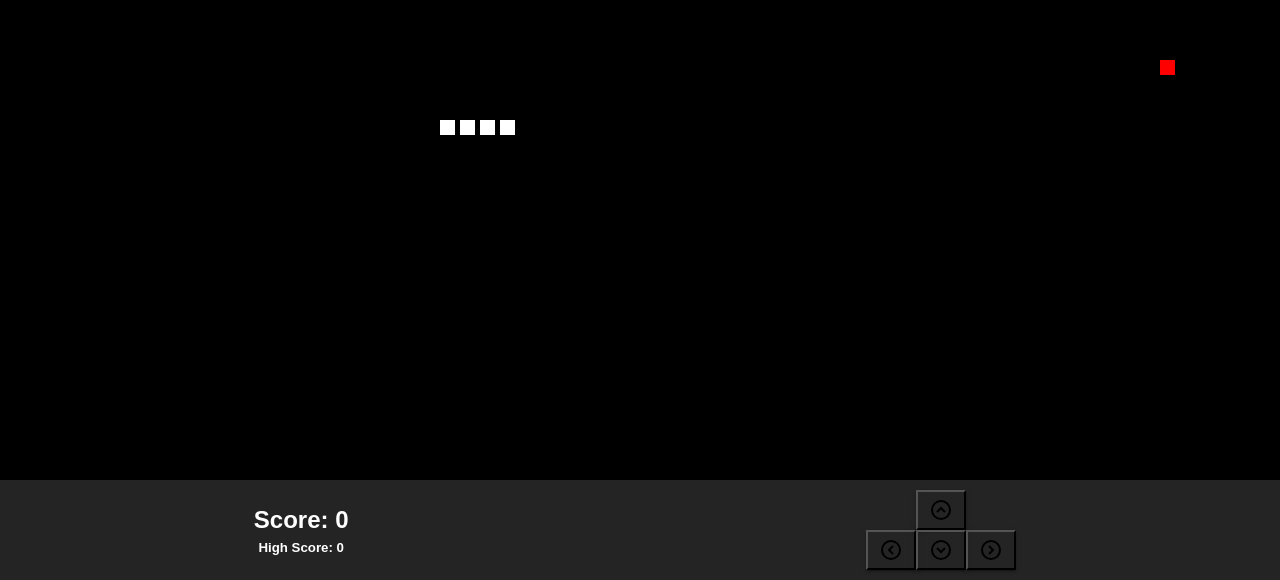
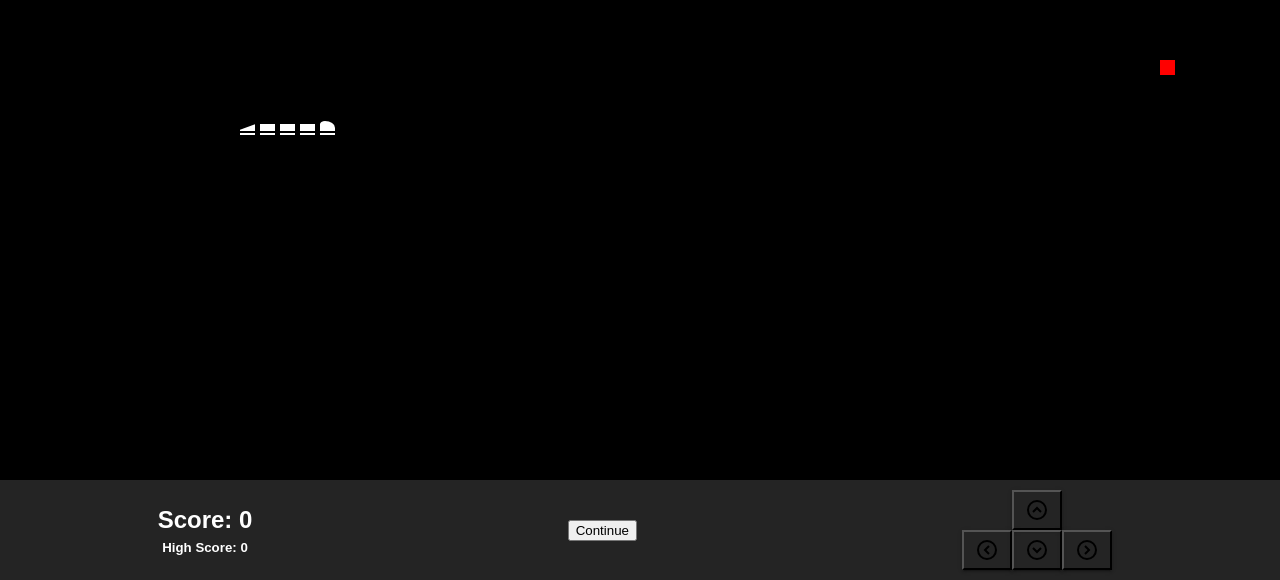
Before and after one commit to jegatheesprana/snake-game, a React (Vite) app: page / in a window 1280 px wide. Shown: the part 220-800 px from the top of the page. Built offline with nearby package versions, Linux system fonts and the light colour scheme.

Commit message:
added direction based snake design

```diff
--- a/src/App.tsx
+++ b/src/App.tsx
@@ -1,5 +1,5 @@
 import { useEffect, useState, useRef } from "react"
-import Arrow, { Direction } from "./Arrow"
+import Arrow from "./Arrow"
 
 const boxSize = 20
 const scoreForFood = 100
@@ -8,9 +8,33 @@ const getNearPixel = (value: number) => value - (value % boxSize)
 const maxHeight = getNearPixel(document.body.clientHeight) - 100
 const maxWidth = getNearPixel(document.body.clientWidth)
 
+export enum Direction {
+    UP = "up",
+    DOWN = "down",
+    LEFT = "left",
+    RIGHT = "right",
+}
+
 type Position = {
     x: number
     y: number
+}
+
+enum SnakePartType {
+    HEAD = "head",
+    OPEN_MOUTH = "open-mouth",
+    BODY = "body",
+    TAIL = "tail",
+}
+
+type SnakePart = {
+    id: string
+    position: Position
+    bend: boolean
+    inward?: boolean
+    direction: Direction
+    type: SnakePartType
+    ateFood: boolean
 }
 
 const correctPosition = (position: Position) => {
@@ -26,16 +50,16 @@ const initialPosition = {
     y: getNearPixel(maxHeight / 2),
 }
 
-const validateNewPosition = (boxes: Position[], newPosition: Position) => {
+const validateNewPosition = (boxes: SnakePart[], newPosition: Position) => {
     for (const box of boxes) {
-        if (box.x === newPosition.x && box.y === newPosition.y) {
+        if (box.position.x === newPosition.x && box.position.y === newPosition.y) {
             return false
         }
     }
     return true
 }
 
-const getNewRandomPosition = (boxes: Position[]) => {
+const getNewRandomPosition = (boxes: SnakePart[]) => {
     const x = getNearPixel(Math.random() * maxWidth)
     const y = getNearPixel(Math.random() * maxHeight)
     const inBody = !validateNewPosition(boxes, { x, y })
@@ -51,25 +75,90 @@ const getNextDirection = (buffer: Direction[]) => {
     return buffer[0]
 }
 
-export default function App() {
-    const boxesRef = useRef<Position[]>([
-        correctPosition({
+function generateId(): string {
+    var S4 = function () {
+        return (((1 + Math.random()) * 0x10000) | 0).toString(16).substring(1)
+    }
+    return S4() + S4() + "-" + S4() + "-" + S4() + "-" + S4() + "-" + S4() + S4() + S4()
+}
+
+const incrementPosition = (position: Position, direction: Direction) => {
+    switch (direction) {
+        case Direction.UP:
+            position.y -= boxSize
+            break
+        case Direction.DOWN:
+            position.y += boxSize
+            break
+        case Direction.RIGHT:
+            position.x += boxSize
+            break
+        case Direction.LEFT:
+            position.x -= boxSize
+            break
+    }
+}
+
+const initialSnake: SnakePart[] = [
+    {
+        id: generateId(),
+        position: correctPosition({
+            x: initialPosition.x,
+            y: initialPosition.y,
+        }),
+        bend: false,
+        direction: Direction.RIGHT,
+        type: SnakePartType.HEAD,
+        ateFood: false,
+    },
+    {
+        id: generateId(),
+        position: correctPosition({
+            x: initialPosition.x - boxSize,
+            y: initialPosition.y,
+        }),
+        bend: false,
+        direction: Direction.RIGHT,
+        type: SnakePartType.BODY,
+        ateFood: false,
+    },
+    {
+        id: generateId(),
+        position: correctPosition({
+            x: initialPosition.x - 2 * boxSize,
+            y: initialPosition.y,
+        }),
+        bend: false,
+        direction: Direction.RIGHT,
+        type: SnakePartType.BODY,
+        ateFood: false,
+    },
+    {
+        id: generateId(),
+        position: correctPosition({
             x: initialPosition.x - 3 * boxSize,
             y: initialPosition.y,
         }),
-        correctPosition({
-            x: initialPosition.x - 2 * boxSize,
+        bend: false,
+        direction: Direction.RIGHT,
+        type: SnakePartType.BODY,
+        ateFood: false,
+    },
+    {
+        id: generateId(),
+        position: correctPosition({
+            x: initialPosition.x - 4 * boxSize,
             y: initialPosition.y,
         }),
-        correctPosition({
-            x: initialPosition.x - boxSize,
-            y: initialPosition.y,
-        }),
-        correctPosition({
-            x: initialPosition.x,
-            y: initialPosition.y,
-        }),
-    ])
+        bend: false,
+        direction: Direction.RIGHT,
+        type: SnakePartType.TAIL,
+        ateFood: false,
+    },
+]
+
+export default function App() {
+    const boxesRef = useRef<SnakePart[]>(initialSnake)
     const [boxes, setBoxes] = useState(boxesRef.current)
     const [score, setScore] = useState(0)
     const speedUpCounterRef = useRef(0)
@@ -85,6 +174,7 @@ export default function App() {
     const [gameOver, setGameOver] = useState(false)
     const [food, setFood] = useState(foodRef.current)
     const [highScore, setHighScore] = useState(Number(localStorage.getItem("highScore") ?? "0"))
+    const [paused, setPaused] = useState(true)
 
     const pushDirection = (newDirection: Direction) => {
         const last = directionRef.current[directionRef.current.length - 1]
@@ -109,32 +199,67 @@ export default function App() {
             y: positionRef.current.y,
         }
 
-        switch (direction) {
-            case Direction.UP:
-                temPosition.y -= boxSize
-                break
-            case Direction.DOWN:
-                temPosition.y += boxSize
-                break
-            case Direction.RIGHT:
-                temPosition.x += boxSize
-                break
-            case Direction.LEFT:
-                temPosition.x -= boxSize
-                break
-        }
+        incrementPosition(temPosition, direction)
 
         temPosition = correctPosition(temPosition)
 
         const lastRemoved = [...boxesRef.current]
-        lastRemoved.shift()
+        lastRemoved.pop()
 
         const isValid = validateNewPosition(lastRemoved, temPosition)
-        const ateFood = temPosition.x === foodRef.current.x && temPosition.y === foodRef.current.y
         if (!isValid) {
             setGameOver(true)
-        } else if (ateFood) {
-            boxesRef.current.push(temPosition)
+            return
+        }
+
+        const ateFood = temPosition.x === foodRef.current.x && temPosition.y === foodRef.current.y
+        const currentHead = { ...boxesRef.current.shift() } as SnakePart
+        const directionChanged = currentHead.direction !== direction
+        const newHead: SnakePart = {
+            id: generateId(),
+            position: temPosition,
+            bend: false,
+            direction,
+            type: SnakePartType.HEAD,
+            ateFood,
+        }
+
+        // predict food above
+        const duplicatePosition: Position = { ...temPosition }
+        incrementPosition(duplicatePosition, direction)
+        const willEat = duplicatePosition.x === foodRef.current.x && duplicatePosition.y === foodRef.current.y
+        if (willEat) {
+            newHead.type = SnakePartType.OPEN_MOUTH
+        }
+
+        currentHead.type = SnakePartType.BODY
+        currentHead.bend = directionChanged
+        if (directionChanged) {
+            let inward =
+                (currentHead.direction === Direction.RIGHT && direction === Direction.UP) ||
+                (currentHead.direction === Direction.UP && direction === Direction.LEFT) ||
+                (currentHead.direction === Direction.LEFT && direction === Direction.DOWN) ||
+                (currentHead.direction === Direction.DOWN && direction === Direction.RIGHT)
+            currentHead.inward = inward
+        }
+
+        boxesRef.current.unshift(currentHead)
+        boxesRef.current.unshift(newHead)
+        const tail = boxesRef.current.pop()
+        if (tail?.ateFood) {
+            const newTail: SnakePart = {
+                ...tail,
+                ateFood: false,
+            }
+            boxesRef.current.push(newTail)
+        } else {
+            const lastBody = { ...boxesRef.current.pop() } as SnakePart
+            lastBody.type = SnakePartType.TAIL
+            lastBody.direction = boxesRef.current[boxesRef.current.length - 1].direction
+            boxesRef.current.push(lastBody)
+        }
+
+        if (ateFood) {
             const newFoodPosition = getNewRandomPosition(boxesRef.current)
             foodRef.current = newFoodPosition
             setScore((score) => score + scoreForFood)
@@ -146,9 +271,6 @@ export default function App() {
             } else {
                 speedUpCounterRef.current += 1
             }
-        } else {
-            boxesRef.current.push(temPosition)
-            boxesRef.current.shift()
         }
         setBoxes([...boxesRef.current])
 
@@ -179,11 +301,13 @@ export default function App() {
     }
 
     const stopFastForward = () => {
+        if (!fastForwardTimerRef.current) return
         clearInterval(fastForwardTimerRef.current as number)
         fastForwardTimerRef.current = null
     }
 
     useEffect(() => {
+        if (paused) return
         const handleKeyDown = (event: KeyboardEvent) => {
             let same = false
             let direction: Direction = Direction.RIGHT
@@ -292,10 +416,13 @@ export default function App() {
             document.removeEventListener("touchmove", handleTouchMove)
             document.removeEventListener("touchend", handleTouchEnd)
         }
-    }, [])
+    }, [paused])
 
     useEffect(() => {
-        if (gameOver) return
+        if (gameOver || paused) {
+            stopFastForward()
+            return
+        }
         const interval = setInterval(() => {
             const nextDirection = getNextDirection(directionRef.current)
             movePosition(nextDirection)
@@ -303,7 +430,7 @@ export default function App() {
         return () => {
             clearInterval(interval)
         }
-    }, [speed, gameOver])
+    }, [speed, gameOver, paused])
 
     useEffect(() => {
         if (score > highScore) {
@@ -313,24 +440,7 @@ export default function App() {
     }, [gameOver])
 
     const handlePlayAgain = () => {
-        boxesRef.current = [
-            correctPosition({
-                x: initialPosition.x - 3 * boxSize,
-                y: initialPosition.y,
-            }),
-            correctPosition({
-                x: initialPosition.x - 2 * boxSize,
-                y: initialPosition.y,
-            }),
-            correctPosition({
-                x: initialPosition.x - boxSize,
-                y: initialPosition.y,
-            }),
-            correctPosition({
-                x: initialPosition.x,
-                y: initialPosition.y,
-            }),
-        ]
+        boxesRef.current = initialSnake
         setBoxes(boxesRef.current)
         setScore(0)
         speedUpCounterRef.current = 0
@@ -342,18 +452,53 @@ export default function App() {
         setFood(foodRef.current)
     }
 
+    const renderInnerBody = (bodyPart: SnakePart) => {
+        if (bodyPart.type === SnakePartType.BODY) {
+            if (bodyPart.bend) {
+                return (
+                    <div className={`inner-body-cont ${bodyPart.inward ? "inward" : "outward"}`}>
+                        <div className="body-top"></div>
+                        <div className="body-bottom"></div>
+                    </div>
+                )
+            } else {
+                return (
+                    <>
+                        <div className="body-top"></div>
+                        <div className="body-bottom"></div>
+                    </>
+                )
+            }
+        } else if (
+            bodyPart.type === SnakePartType.HEAD ||
+            bodyPart.type === SnakePartType.TAIL ||
+            bodyPart.type === SnakePartType.OPEN_MOUTH
+        ) {
+            return (
+                <>
+                    <div className="body-top"></div>
+                    <div className="body-bottom"></div>
+                </>
+            )
+        }
+    }
+
     return (
         <div className="App">
             <div className="container" style={{ width: maxWidth, height: maxHeight }} ref={containerRef}>
                 {boxes.map((box, id) => (
                     <div
                         key={id}
-                        className="box"
-                        style={{ top: box.y, left: box.x + (containerRef.current?.offsetLeft ?? 0) }}
-                    ></div>
+                        className={`snake snake-${box.type} ${box.direction} ${box.bend ? "bend" : ""} ${
+                            box.ateFood ? "ate-food" : ""
+                        }`}
+                        style={{ top: box.position.y, left: box.position.x + (containerRef.current?.offsetLeft ?? 0) }}
+                    >
+                        {renderInnerBody(box)}
+                    </div>
                 ))}
                 <div
-                    className="box food"
+                    className="food"
                     style={{ top: food.y, left: food.x + (containerRef.current?.offsetLeft ?? 0) }}
                 ></div>
                 {gameOver && (
@@ -367,6 +512,9 @@ export default function App() {
                 <div className="score">
                     <h2 className="score-item">Score: {score}</h2>
                     <h5 className="score-item">High Score: {highScore}</h5>
+                </div>
+                <div className="pause-button">
+                    <button onClick={() => setPaused((paused) => !paused)}>{paused ? "Continue" : "Pause"}</button>
                 </div>
                 <div className="controls">
                     <div className="row">
--- a/src/index.css
+++ b/src/index.css
@@ -13,14 +13,118 @@
   background-color: black;
 }
 
-.box {
+/* snake body */
+
+.snake {
   position: absolute;
   width: 15px;
   height: 15px;
+  display: flex;
+  flex-direction: column;
+  justify-content: end;
+}
+
+.snake.right {
+  transform: rotate(0deg);
+}
+
+.snake.left {
+  transform: rotate(180deg);
+}
+
+.snake.up {
+  transform: rotate(270deg);
+}
+
+.snake.down {
+  transform: rotate(90deg);
+}
+
+.body-top {
+  background-color: white;
+  width: 100%;
+  height: 7px;
+  margin-bottom: 2px;
+}
+
+.body-bottom {
+  background-color: white;
+  width: 100%;
+  height: 2px;
+}
+
+.snake-head .body-top {
+  height: 10px;
+  border-top-right-radius: 100%;
+  border-top-left-radius: 50%;
+  overflow: hidden;
+}
+
+.snake-open-mouth .body-top {
+  height: 8px;
+  border-top-right-radius: 100%;
+  border-top-left-radius: 50%;
+  overflow: hidden;
+  transform: rotate(-30deg) translate(2px, -5px);
+}
+
+.snake-open-mouth .body-bottom {
+  transform: rotate(10deg) translate(2px, 2px);
+}
+
+.snake-tail .body-top {
+  height: 7px;
+  overflow: hidden;
+  background-color: transparent;
+  position: relative;
+}
+
+.snake-tail .body-top::before {
+  content: " ";
+  display: block;
+  position: absolute;
+  top: 3px;
+  width: 100%;
+  height: 100%;
+  -ms-transform: skewY(-20deg);
+  -webkit-transform: skewY(-20deg);
+  transform: skewY(-20deg);
   background-color: white;
 }
 
+.snake-body.ate-food .body-top {
+  height: 11px;
+  border-top-right-radius: 40%;
+  border-top-left-radius: 40%;
+
+}
+
+.snake-body.bend {
+  overflow: hidden;
+}
+
+.snake-body.bend .inner-body-cont {
+  width: 200%;
+}
+
+.snake-body.bend .inner-body-cont.inward {
+  transform: rotate(-45deg) translate(0px, -12px);
+}
+
+.snake-body.bend .inner-body-cont.outward {
+  transform: rotate(45deg) translate(-10px, 10px);
+}
+
+.snake-body.bend .inner-body-cont .body-top {
+  height: 4px;
+}
+
+/* end of body */
+
 .food {
+  position: absolute;
+  width: 15px;
+  height: 15px;
   background-color: red;
 }
 
@@ -80,3 +184,9 @@
     left: 50%;
     transform: translate(-50%, -100px);
 }
+
+.pause-button {
+  display: flex;
+  flex-direction: column;
+  justify-content: center;
+}
```
Also changed, not shown: src/Arrow.tsx (+1 -6 lines).
